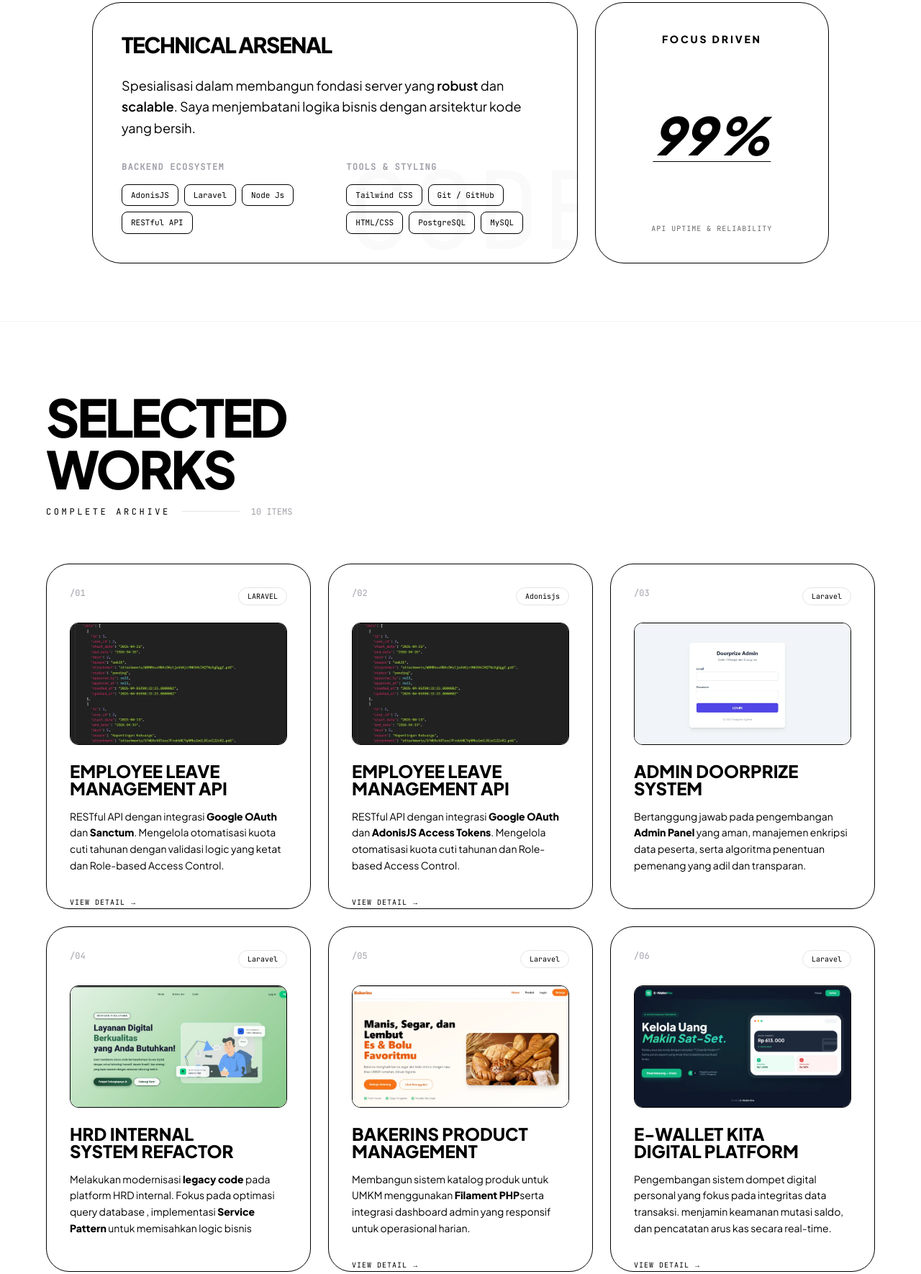
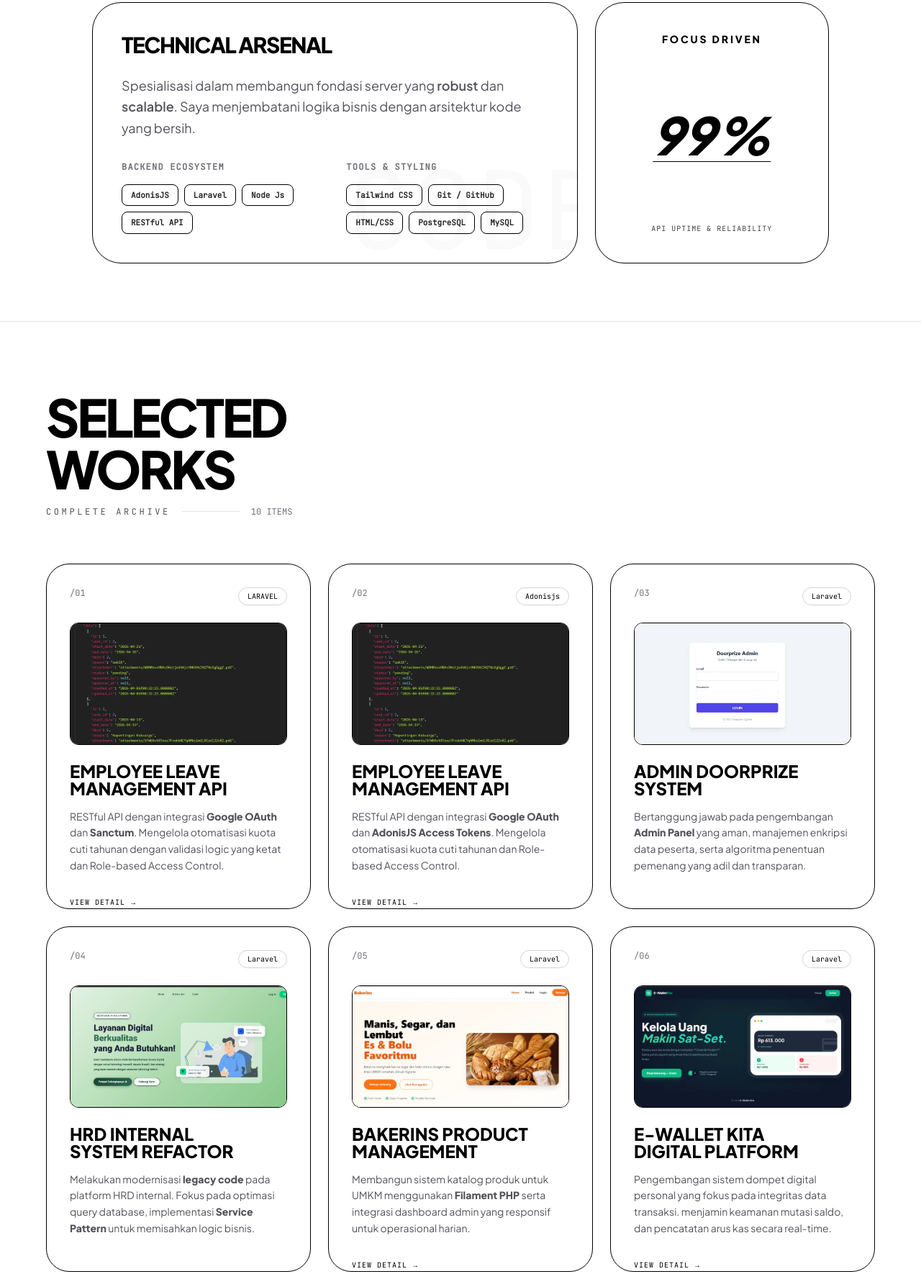
Before and after one commit to rifqyfakhryzain/rifqy-portfolio, a plain HTML site: page index.html in a window 1280 px wide. Shown: the part 919-2689 px from the top of the page at 72% size. Drawn offline with nearby package versions, Linux system fonts and the light colour scheme.

Commit message:
refactor: update index

```diff
--- a/index.html
+++ b/index.html
@@ -92,6 +92,7 @@
         <div class="flex items-center gap-2">
           <button
             id="theme-toggle"
+            aria-label="Ubah tema warna"
             class="p-2 rounded-xl border border-black dark:border-white hover:bg-black hover:text-white dark:hover:bg-white dark:hover:text-black transition-all"
           >
             <svg
@@ -118,6 +119,7 @@
 
           <button
             id="mobile-menu-btn"
+            aria-label="Buka menu navigasi"
             class="md:hidden p-2 rounded-xl border border-black dark:border-white"
           >
             <svg
@@ -171,6 +173,7 @@
       </div>
     </nav>
 
+    <main>
       <section id="home" class="pt-48 pb-20 px-6">
         <div class="max-w-5xl mx-auto">
           <div class="flex items-center gap-3 mb-6">
@@ -183,7 +186,7 @@
               ></span>
             </div>
             <span
-            class="font-mono text-[10px] uppercase tracking-[0.3em] text-muted"
+              class="font-mono text-[10px] uppercase tracking-[0.3em] text-zinc-600 dark:text-zinc-400"
             >
               Available for new architecture
             </span>
@@ -194,19 +197,19 @@
           >
             Building Digital <br />
             <span
-            class="bg-gradient-to-r from-zinc-400 via-zinc-500 to-zinc-800 dark:from-zinc-300 dark:via-zinc-500 dark:to-zinc-700 bg-clip-text text-transparent"
+              class="bg-gradient-to-r from-zinc-500 via-zinc-600 to-zinc-800 dark:from-zinc-300 dark:via-zinc-400 dark:to-zinc-600 bg-clip-text text-transparent"
             >
               Infrastructure.
             </span>
           </h1>
 
           <p
-          class="text-xl md:text-2xl text-muted max-w-3xl leading-relaxed mb-10"
+            class="text-xl md:text-2xl text-zinc-700 dark:text-zinc-300 max-w-3xl leading-relaxed mb-10"
           >
             Saya <span class="text-main font-semibold">Rifqy Fakhry Zain</span>,
             arsitek di balik layar yang mengubah logika kompleks menjadi sistem
-          backend yang <span class="italic text-main">seamless</span>. Spesialis
-          dalam orkestrasi
+            backend yang <span class="italic text-main">seamless</span>.
+            Spesialis dalam orkestrasi
             <span class="underline decoration-zinc-400 underline-offset-4"
               >Laravel</span
             >
@@ -242,20 +245,32 @@
           </div>
 
           <div
-          class="mt-16 pt-8 border-t border-zinc-100 dark:border-zinc-900 flex flex-wrap gap-8 opacity-50 grayscale hover:grayscale-0 transition-all duration-500"
+            class="mt-16 pt-8 border-t border-zinc-200 dark:border-zinc-800 flex flex-wrap gap-8 opacity-70 transition-all duration-500"
           >
-          <span class="font-mono text-xs tracking-widest uppercase">PHP</span>
-          <span class="font-mono text-xs tracking-widest uppercase"
+            <span
+              class="font-mono text-xs tracking-widest uppercase text-zinc-800 dark:text-zinc-200 font-semibold"
+              >PHP</span
+            >
+            <span
+              class="font-mono text-xs tracking-widest uppercase text-zinc-800 dark:text-zinc-200 font-semibold"
               >Node Js</span
             >
-          <span class="font-mono text-xs tracking-widest uppercase"
+            <span
+              class="font-mono text-xs tracking-widest uppercase text-zinc-800 dark:text-zinc-200 font-semibold"
               >Laravel</span
             >
-          <span class="font-mono text-xs tracking-widest uppercase"
+            <span
+              class="font-mono text-xs tracking-widest uppercase text-zinc-800 dark:text-zinc-200 font-semibold"
               >PostgreSQL</span
             >
-          <span class="font-mono text-xs tracking-widest uppercase">Git</span>
-          <span class="font-mono text-xs tracking-widest uppercase">MySQL</span>
+            <span
+              class="font-mono text-xs tracking-widest uppercase text-zinc-800 dark:text-zinc-200 font-semibold"
+              >Git</span
+            >
+            <span
+              class="font-mono text-xs tracking-widest uppercase text-zinc-800 dark:text-zinc-200 font-semibold"
+              >MySQL</span
+            >
           </div>
         </div>
       </section>
@@ -274,7 +289,9 @@
             <h2 class="text-3xl font-bold mb-6 uppercase tracking-tighter">
               Technical Arsenal
             </h2>
-          <p class="text-muted text-lg leading-relaxed mb-8">
+            <p
+              class="text-zinc-600 dark:text-zinc-400 text-lg leading-relaxed mb-8"
+            >
               Spesialisasi dalam membangun fondasi server yang
               <span class="text-main font-semibold">robust</span> dan
               <span class="text-main font-semibold">scalable</span>. Saya
@@ -284,25 +301,25 @@
             <div class="grid grid-cols-1 sm:grid-cols-2 gap-8">
               <div>
                 <h3
-                class="font-mono text-xs uppercase tracking-widest text-zinc-400 mb-4 font-bold"
+                  class="font-mono text-xs uppercase tracking-widest text-zinc-500 dark:text-zinc-400 mb-4 font-bold"
                 >
                   Backend Ecosystem
                 </h3>
                 <div class="flex flex-wrap gap-2">
                   <span
-                  class="px-3 py-1.5 bg-white dark:bg-zinc-800 rounded-lg text-[11px] font-mono card-border shadow-sm"
+                    class="px-3 py-1.5 bg-white dark:bg-zinc-800 text-zinc-800 dark:text-zinc-200 font-semibold rounded-lg text-[11px] font-mono card-border shadow-sm"
                     >AdonisJS</span
                   >
                   <span
-                  class="px-3 py-1.5 bg-white dark:bg-zinc-800 rounded-lg text-[11px] font-mono card-border shadow-sm"
+                    class="px-3 py-1.5 bg-white dark:bg-zinc-800 text-zinc-800 dark:text-zinc-200 font-semibold rounded-lg text-[11px] font-mono card-border shadow-sm"
                     >Laravel</span
                   >
                   <span
-                  class="px-3 py-1.5 bg-white dark:bg-zinc-800 rounded-lg text-[11px] font-mono card-border shadow-sm"
+                    class="px-3 py-1.5 bg-white dark:bg-zinc-800 text-zinc-800 dark:text-zinc-200 font-semibold rounded-lg text-[11px] font-mono card-border shadow-sm"
                     >Node Js</span
                   >
                   <span
-                  class="px-3 py-1.5 bg-white dark:bg-zinc-800 rounded-lg text-[11px] font-mono card-border shadow-sm"
+                    class="px-3 py-1.5 bg-white dark:bg-zinc-800 text-zinc-800 dark:text-zinc-200 font-semibold rounded-lg text-[11px] font-mono card-border shadow-sm"
                     >RESTful API</span
                   >
                 </div>
@@ -310,29 +327,29 @@
 
               <div>
                 <h3
-                class="font-mono text-xs uppercase tracking-widest text-zinc-400 mb-4 font-bold"
+                  class="font-mono text-xs uppercase tracking-widest text-zinc-500 dark:text-zinc-400 mb-4 font-bold"
                 >
                   Tools & Styling
                 </h3>
                 <div class="flex flex-wrap gap-2">
                   <span
-                  class="px-3 py-1.5 bg-white dark:bg-zinc-800 rounded-lg text-[11px] font-mono card-border shadow-sm"
+                    class="px-3 py-1.5 bg-white dark:bg-zinc-800 text-zinc-800 dark:text-zinc-200 font-semibold rounded-lg text-[11px] font-mono card-border shadow-sm"
                     >Tailwind CSS</span
                   >
                   <span
-                  class="px-3 py-1.5 bg-white dark:bg-zinc-800 rounded-lg text-[11px] font-mono card-border shadow-sm"
+                    class="px-3 py-1.5 bg-white dark:bg-zinc-800 text-zinc-800 dark:text-zinc-200 font-semibold rounded-lg text-[11px] font-mono card-border shadow-sm"
                     >Git / GitHub</span
                   >
                   <span
-                  class="px-3 py-1.5 bg-white dark:bg-zinc-800 rounded-lg text-[11px] font-mono card-border shadow-sm"
+                    class="px-3 py-1.5 bg-white dark:bg-zinc-800 text-zinc-800 dark:text-zinc-200 font-semibold rounded-lg text-[11px] font-mono card-border shadow-sm"
                     >HTML/CSS</span
                   >
                   <span
-                  class="px-3 py-1.5 bg-white dark:bg-zinc-800 rounded-lg text-[11px] font-mono card-border shadow-sm"
+                    class="px-3 py-1.5 bg-white dark:bg-zinc-800 text-zinc-800 dark:text-zinc-200 font-semibold rounded-lg text-[11px] font-mono card-border shadow-sm"
                     >PostgreSQL</span
                   >
                   <span
-                  class="px-3 py-1.5 bg-white dark:bg-zinc-800 rounded-lg text-[11px] font-mono card-border shadow-sm"
+                    class="px-3 py-1.5 bg-white dark:bg-zinc-800 text-zinc-800 dark:text-zinc-200 font-semibold rounded-lg text-[11px] font-mono card-border shadow-sm"
                     >MySQL</span
                   >
                 </div>
@@ -352,7 +369,7 @@
               99%
             </div>
             <div
-            class="text-[10px] font-mono uppercase tracking-widest mt-4 opacity-60"
+              class="text-[10px] font-mono uppercase tracking-widest mt-4 opacity-75"
             >
               API Uptime & Reliability
             </div>
@@ -362,7 +379,7 @@
 
       <section
         id="work"
-      class="py-24 px-6 border-t border-zinc-100 dark:border-zinc-900"
+        class="py-24 px-6 border-t border-zinc-200 dark:border-zinc-800"
       >
         <div class="max-w-6xl mx-auto">
           <div class="mb-16">
@@ -373,11 +390,11 @@
             </h2>
             <div class="mt-4 flex items-center gap-4">
               <span
-              class="font-mono text-xs uppercase tracking-[0.3em] text-muted"
+                class="font-mono text-xs uppercase tracking-[0.3em] text-zinc-600 dark:text-zinc-400"
                 >Complete Archive</span
               >
               <div class="h-[1px] w-20 bg-zinc-200 dark:bg-zinc-800"></div>
-            <span class="font-mono text-xs text-zinc-400">10 ITEMS</span>
+              <span class="font-mono text-xs text-zinc-500">10 ITEMS</span>
             </div>
           </div>
 
@@ -388,11 +405,11 @@
               <div>
                 <div class="flex justify-between items-start mb-6">
                   <span
-                  class="font-mono text-xs text-zinc-400 group-hover:text-zinc-500 transition-colors"
+                    class="font-mono text-xs text-zinc-500 group-hover:text-zinc-400 transition-colors"
                     >/01</span
                   >
                   <span
-                  class="px-3 py-1 rounded-full border border-zinc-200 dark:border-zinc-800 text-[10px] font-mono group-hover:border-zinc-700 dark:group-hover:border-zinc-300 group-hover:text-white dark:group-hover:text-black"
+                    class="px-3 py-1 rounded-full border border-zinc-300 dark:border-zinc-700 text-[10px] font-mono group-hover:border-zinc-700 dark:group-hover:border-zinc-300 group-hover:text-white dark:group-hover:text-black"
                     >LARAVEL</span
                   >
                 </div>
@@ -402,7 +419,7 @@
                 >
                   <img
                     src="/asset/1.employee-management.webp"
-                  alt="Employee Management"
+                    alt="Employee Management Dashboard Interface"
                     class="w-full h-full object-cover group-hover:scale-105 transition-transform duration-500"
                   />
                 </div>
@@ -413,7 +430,7 @@
                   Employee Leave<br />Management API
                 </h3>
                 <p
-                class="mt-4 mb-8 text-sm text-muted group-hover:text-zinc-400 transition-colors leading-relaxed"
+                  class="mt-4 mb-8 text-sm text-zinc-600 dark:text-zinc-400 group-hover:text-zinc-300 transition-colors leading-relaxed"
                 >
                   RESTful API dengan integrasi <strong>Google OAuth</strong> dan
                   <strong>Sanctum</strong>. Mengelola otomatisasi kuota cuti
@@ -432,18 +449,17 @@
               </a>
             </div>
 
-          <!-- 2. employee admin management -->
             <div
               class="group relative flex flex-col justify-between p-8 rounded-[2rem] card-border card-bg hover:bg-black dark:hover:bg-white transition-all duration-500 h-[480px]"
             >
               <div>
                 <div class="flex justify-between items-start mb-6">
                   <span
-                  class="font-mono text-xs text-zinc-400 group-hover:text-zinc-500 transition-colors"
+                    class="font-mono text-xs text-zinc-500 group-hover:text-zinc-400 transition-colors"
                     >/02</span
                   >
                   <span
-                  class="px-3 py-1 rounded-full border border-zinc-200 dark:border-zinc-800 text-[10px] font-mono group-hover:border-zinc-700 dark:group-hover:border-zinc-300 group-hover:text-white dark:group-hover:text-black"
+                    class="px-3 py-1 rounded-full border border-zinc-300 dark:border-zinc-700 text-[10px] font-mono group-hover:border-zinc-700 dark:group-hover:border-zinc-300 group-hover:text-white dark:group-hover:text-black"
                     >Adonisjs</span
                   >
                 </div>
@@ -453,7 +469,7 @@
                 >
                   <img
                     src="/asset/1.employee-management.webp"
-                  alt="Employee Management"
+                    alt="Employee Leave Management Backend Application Flow"
                     class="w-full h-full object-cover group-hover:scale-105 transition-transform duration-500"
                   />
                 </div>
@@ -464,7 +480,7 @@
                   Employee Leave<br />Management API
                 </h3>
                 <p
-                class="mt-4 mb-8 text-sm text-muted group-hover:text-zinc-400 transition-colors leading-relaxed"
+                  class="mt-4 mb-8 text-sm text-zinc-600 dark:text-zinc-400 group-hover:text-zinc-300 transition-colors leading-relaxed"
                 >
                   RESTful API dengan integrasi <strong>Google OAuth</strong> dan
                   <strong>AdonisJS Access Tokens</strong>. Mengelola otomatisasi
@@ -482,18 +498,17 @@
               </a>
             </div>
 
-          <!-- 3. Doorprize Admin -->
             <div
               class="group relative flex flex-col justify-between p-8 rounded-[2rem] card-border card-bg hover:bg-black dark:hover:bg-white transition-all duration-500 h-[480px]"
             >
               <div>
                 <div class="flex justify-between items-start mb-6">
                   <span
-                  class="font-mono text-xs text-zinc-400 group-hover:text-zinc-500 transition-colors"
+                    class="font-mono text-xs text-zinc-500 group-hover:text-zinc-400 transition-colors"
                     >/03</span
                   >
                   <span
-                  class="px-3 py-1 rounded-full border border-zinc-200 dark:border-zinc-800 text-[10px] font-mono group-hover:border-zinc-700 dark:group-hover:border-zinc-300 group-hover:text-white dark:group-hover:text-black"
+                    class="px-3 py-1 rounded-full border border-zinc-300 dark:border-zinc-700 text-[10px] font-mono group-hover:border-zinc-700 dark:group-hover:border-zinc-300 group-hover:text-white dark:group-hover:text-black"
                     >Laravel</span
                   >
                 </div>
@@ -503,7 +518,7 @@
                 >
                   <img
                     src="/asset/3.doorprize-admin.webp"
-                  alt="Doorprize Admin"
+                    alt="Doorprize Winner Distribution Admin System"
                     class="w-full h-full object-cover group-hover:scale-105 transition-transform duration-500"
                   />
                 </div>
@@ -514,28 +529,27 @@
                   Admin Doorprize<br />System
                 </h3>
                 <p
-                class="mt-4 mb-8 text-sm text-muted group-hover:text-zinc-400 transition-colors leading-relaxed"
+                  class="mt-4 mb-8 text-sm text-zinc-600 dark:text-zinc-400 group-hover:text-zinc-300 transition-colors leading-relaxed"
                 >
                   Bertanggung jawab pada pengembangan
-                <strong>Admin Panel</strong> yang aman, manajemen enkripsi data
-                peserta, serta algoritma penentuan pemenang yang adil dan
+                  <strong>Admin Panel</strong> yang aman, manajemen enkripsi
+                  data peserta, serta algoritma penentuan pemenang yang adil dan
                   transparan.
                 </p>
               </div>
             </div>
 
-          <!-- 4. Hrd Sintech -->
             <div
               class="group relative flex flex-col justify-between p-8 rounded-[2rem] card-border card-bg hover:bg-black dark:hover:bg-white transition-all duration-500 h-[480px]"
             >
               <div>
                 <div class="flex justify-between items-start mb-6">
                   <span
-                  class="font-mono text-xs text-zinc-400 group-hover:text-zinc-500 transition-colors"
+                    class="font-mono text-xs text-zinc-500 group-hover:text-zinc-400 transition-colors"
                     >/04</span
                   >
                   <span
-                  class="px-3 py-1 rounded-full border border-zinc-200 dark:border-zinc-800 text-[10px] font-mono group-hover:border-zinc-700 dark:group-hover:border-zinc-300 group-hover:text-white dark:group-hover:text-black"
+                    class="px-3 py-1 rounded-full border border-zinc-300 dark:border-zinc-700 text-[10px] font-mono group-hover:border-zinc-700 dark:group-hover:border-zinc-300 group-hover:text-white dark:group-hover:text-black"
                     >Laravel</span
                   >
                 </div>
@@ -545,7 +559,7 @@
                 >
                   <img
                     src="/asset/4.hrd-sintech.webp"
-                  alt="Hrd Sintech"
+                    alt="HRD Internal Core System Refactoring Panel"
                     class="w-full h-full object-cover group-hover:scale-105 transition-transform duration-500"
                   />
                 </div>
@@ -556,27 +570,27 @@
                   HRD Internal<br />System Refactor
                 </h3>
                 <p
-                class="mt-4 mb-8 text-sm text-muted group-hover:text-zinc-400 transition-colors leading-relaxed"
+                  class="mt-4 mb-8 text-sm text-zinc-600 dark:text-zinc-400 group-hover:text-zinc-300 transition-colors leading-relaxed"
                 >
-                Melakukan modernisasi <strong>legacy code</strong> pada platform
-                HRD internal. Fokus pada optimasi query database , implementasi
-                <strong>Service Pattern</strong> untuk memisahkan logic bisnis
+                  Melakukan modernisasi <strong>legacy code</strong> pada
+                  platform HRD internal. Fokus pada optimasi query database,
+                  implementasi <strong>Service Pattern</strong> untuk memisahkan
+                  logic bisnis.
                 </p>
               </div>
             </div>
 
-          <!-- 5. Bakerins -->
             <div
               class="group relative flex flex-col justify-between p-8 rounded-[2rem] card-border card-bg hover:bg-black dark:hover:bg-white transition-all duration-500 h-[480px]"
             >
               <div>
                 <div class="flex justify-between items-start mb-6">
                   <span
-                  class="font-mono text-xs text-zinc-400 group-hover:text-zinc-500 transition-colors"
+                    class="font-mono text-xs text-zinc-500 group-hover:text-zinc-400 transition-colors"
                     >/05</span
                   >
                   <span
-                  class="px-3 py-1 rounded-full border border-zinc-200 dark:border-zinc-800 text-[10px] font-mono group-hover:border-zinc-700 dark:group-hover:border-zinc-300 group-hover:text-white dark:group-hover:text-black"
+                    class="px-3 py-1 rounded-full border border-zinc-300 dark:border-zinc-700 text-[10px] font-mono group-hover:border-zinc-700 dark:group-hover:border-zinc-300 group-hover:text-white dark:group-hover:text-black"
                     >Laravel</span
                   >
                 </div>
@@ -586,7 +600,7 @@
                 >
                   <img
                     src="/asset/5.bakerins.webp"
-                  alt="Bakerins"
+                    alt="Bakerins E-Commerce UMKM Product Management"
                     class="w-full h-full object-cover group-hover:scale-105 transition-transform duration-500"
                   />
                 </div>
@@ -597,10 +611,10 @@
                   Bakerins Product<br />Management
                 </h3>
                 <p
-                class="mt-4 mb-8 text-sm text-muted group-hover:text-zinc-400 transition-colors leading-relaxed"
+                  class="mt-4 mb-8 text-sm text-zinc-600 dark:text-zinc-400 group-hover:text-zinc-300 transition-colors leading-relaxed"
                 >
                   Membangun sistem katalog produk untuk UMKM menggunakan
-                <strong>Filament PHP</strong>serta integrasi dashboard admin
+                  <strong>Filament PHP</strong> serta integrasi dashboard admin
                   yang responsif untuk operasional harian.
                 </p>
               </div>
@@ -615,18 +629,17 @@
               </a>
             </div>
 
-          <!-- 6. E-Wallet Kita -->
             <div
               class="group relative flex flex-col justify-between p-8 rounded-[2rem] card-border card-bg hover:bg-black dark:hover:bg-white transition-all duration-500 h-[480px]"
             >
               <div>
                 <div class="flex justify-between items-start mb-6">
                   <span
-                  class="font-mono text-xs text-zinc-400 group-hover:text-zinc-500 transition-colors"
+                    class="font-mono text-xs text-zinc-500 group-hover:text-zinc-400 transition-colors"
                     >/06</span
                   >
                   <span
-                  class="px-3 py-1 rounded-full border border-zinc-200 dark:border-zinc-800 text-[10px] font-mono group-hover:border-zinc-700 dark:group-hover:border-zinc-300 group-hover:text-white dark:group-hover:text-black"
+                    class="px-3 py-1 rounded-full border border-zinc-300 dark:border-zinc-700 text-[10px] font-mono group-hover:border-zinc-700 dark:group-hover:border-zinc-300 group-hover:text-white dark:group-hover:text-black"
                     >Laravel</span
                   >
                 </div>
@@ -636,7 +649,7 @@
                 >
                   <img
                     src="/asset/6.wallet-kita.webp"
-                  alt="E-Wallet Kita"
+                    alt="E-Wallet Kita Transaction History Interface"
                     class="w-full h-full object-cover group-hover:scale-105 transition-transform duration-500"
                   />
                 </div>
@@ -647,7 +660,7 @@
                   E-Wallet Kita<br />Digital Platform
                 </h3>
                 <p
-                class="mt-4 mb-8 text-sm text-muted group-hover:text-zinc-400 transition-colors leading-relaxed"
+                  class="mt-4 mb-8 text-sm text-zinc-600 dark:text-zinc-400 group-hover:text-zinc-300 transition-colors leading-relaxed"
                 >
                   Pengembangan sistem dompet digital personal yang fokus pada
                   integritas data transaksi. menjamin keamanan mutasi saldo, dan
@@ -667,9 +680,12 @@
           </div>
         </div>
       </section>
+    </main>
 
     <footer class="py-20 border-t border-black dark:border-white text-center">
-      <p class="font-mono text-[10px] text-muted tracking-widest uppercase">
+      <p
+        class="font-mono text-[10px] text-zinc-600 dark:text-zinc-400 tracking-widest uppercase"
+      >
         &copy; 2026 Crafted by Rifqy Fakhry Zain
       </p>
     </footer>
```
Lines whose indentation alone changed are shown as unchanged.
